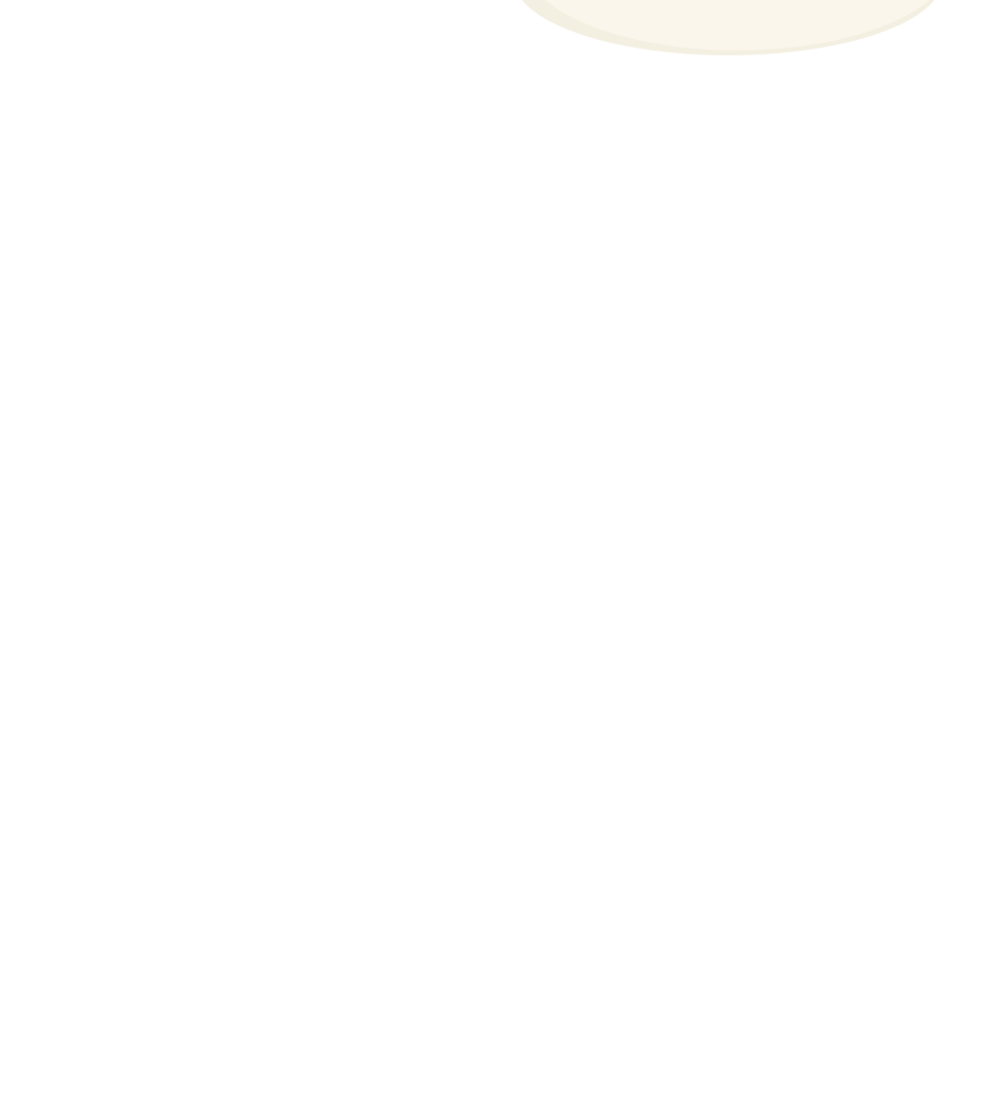
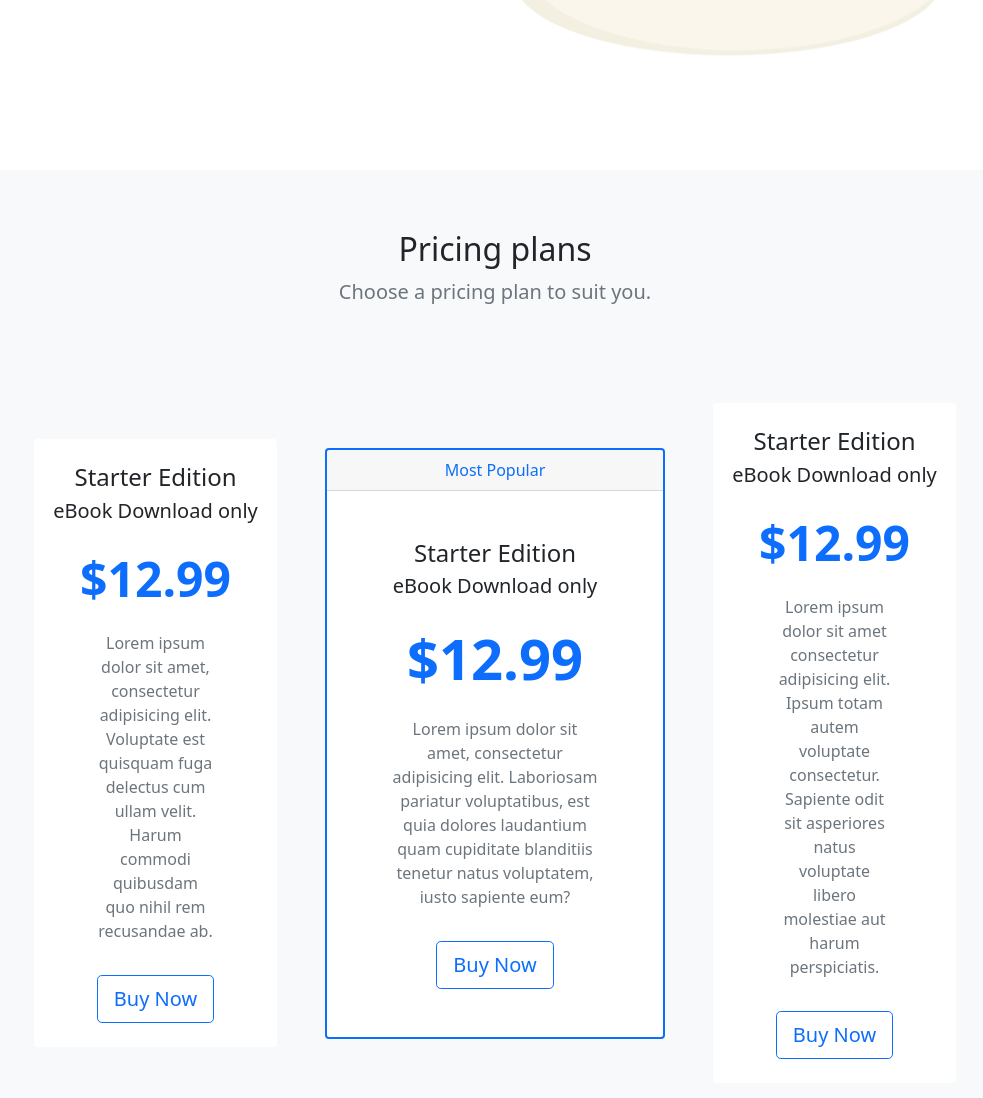
Before and after one commit to Abiala705/Bootstrap-5-tutorial, a plain HTML site: page Bootstrap 5 - 8 tutorial/index.html in a window 1280 px wide. Shown: the part 556-1654 px from the top of the page, without its empty margins (145-1128 px from the left). Before the commit the page ends 800 px from the top, so only its background shows below. Drawn offline with nearby package versions, Linux system fonts and the light colour scheme.

Commit message:
Update files

```diff
--- a/Bootstrap 5 - 8 tutorial/index.html
+++ b/Bootstrap 5 - 8 tutorial/index.html
@@ -89,6 +89,74 @@
     </section>
 
     <!-- pricing plans -->
+    <section id="pricing" class="bg-light mt-5">
+      <div class="container-lg">
+        <div class="text-center">
+          <h2>Pricing plans</h2>
+          <p class="lead text-muted">Choose a pricing plan to suit you.</p>
+        </div>
+        <div class="row my-5 align-items-center justify-content-center g-5">
+          <div class="col-8 col-lg-4 col-xl-3">
+            <div class="card border-0">
+              <div class="card-body text-center py-4">
+                <h4 class="card-title">Starter Edition</h4>
+                <p class="lead card-subtitle">eBook Download only</p>
+                <p class="display-5 my-4 text-primary fw-bold">$12.99</p>
+                <p class="card-text mx-5 text-muted d-none d-lg-block">
+                  Lorem ipsum dolor sit amet, consectetur adipisicing elit.
+                  Voluptate est quisquam fuga delectus cum ullam velit. Harum
+                  commodi quibusdam quo nihil rem recusandae ab.
+                </p>
+                <a href="#" class="btn btn-outline-primary btn-lg mt-3"
+                  >Buy Now</a
+                >
+              </div>
+            </div>
+          </div>
+
+          <div class="col-9 col-lg-4">
+            <div class="card border-primary border-2">
+              <div class="card-header text-center text-primary">
+                Most Popular
+              </div>
+              <div class="card-body text-center py-5">
+                <h4 class="card-title">Starter Edition</h4>
+                <p class="lead card-subtitle">eBook Download only</p>
+                <p class="display-4 my-4 text-primary fw-bold">$12.99</p>
+                <p class="card-text mx-5 text-muted d-none d-lg-block">
+                  Lorem ipsum dolor sit amet, consectetur adipisicing elit.
+                  Laboriosam pariatur voluptatibus, est quia dolores laudantium
+                  quam cupiditate blanditiis tenetur natus voluptatem, iusto
+                  sapiente eum?
+                </p>
+                <a href="#" class="btn btn-outline-primary btn-lg mt-3"
+                  >Buy Now</a
+                >
+              </div>
+            </div>
+          </div>
+
+          <div class="col-8 col-lg-4 col-xl-3">
+            <div class="card border-0">
+              <div class="card-body text-center py-4">
+                <h4 class="card-title">Starter Edition</h4>
+                <p class="lead card-subtitle">eBook Download only</p>
+                <p class="display-5 my-4 text-primary fw-bold">$12.99</p>
+                <p class="card-text mx-5 text-muted d-none d-lg-block">
+                  Lorem ipsum dolor sit amet consectetur adipisicing elit. Ipsum
+                  totam autem voluptate consectetur. Sapiente odit sit
+                  asperiores natus voluptate libero molestiae aut harum
+                  perspiciatis.
+                </p>
+                <a href="#" class="btn btn-outline-primary btn-lg mt-3"
+                  >Buy Now</a
+                >
+              </div>
+            </div>
+          </div>
+        </div>
+      </div>
+    </section>
 
     <!-- topics at a glance -->
 
```
